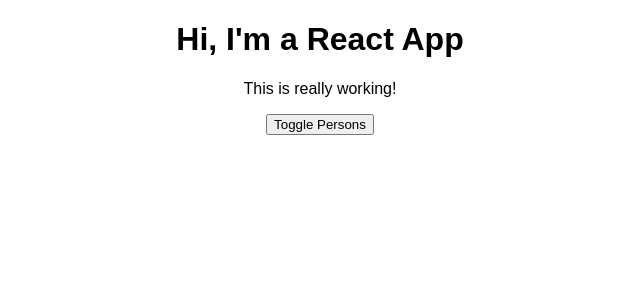
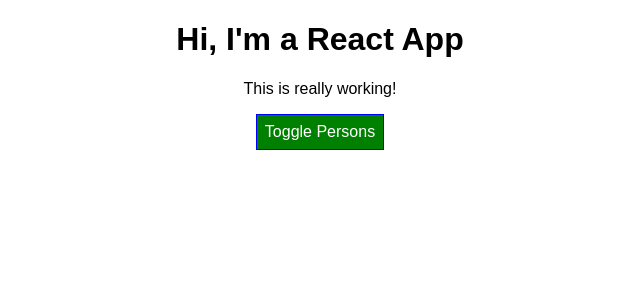
Before and after one commit to bengallard/react-complete-guide, a React app: page / in a window 1280 px wide. Shown: the top 300 px of the page, without its empty margins (320-960 px from the left). Built offline with nearby package versions, Linux system fonts and the light colour scheme.

Commit message:
lecture 86: returns Cockpit and Persons components

```diff
--- a/src/containers/App.js
+++ b/src/containers/App.js
@@ -1,7 +1,8 @@
 import React, { Component } from 'react'
 
 import classes from './App.css'
-import Person from '../components/Persons/Person/Person'
+import Cockpit from '../components/Cockpit/Cockpit'
+import Persons from '../components/Persons/Persons'
 
 
 class App extends Component {
@@ -51,37 +52,18 @@
     let btnClass = ''
 
     if ( this.state.showPersons ) {
-      persons = (
-        <div>
-          {this.state.persons.map((person, index) => {
-            return <Person
-              click={() => this.deletePersonHandler(index)}
-              name={person.name}
-              age={person.age}
-              changed={(event) => this.nameChangedHandler(event, person.id)}
-              key={person.id} />
-          })}
-        </div>
-      );
-
-      btnClass = classes.Red
-    }
-
-    let assignedClasses = []
-    if (this.state.persons.length <= 2) {
-      assignedClasses.push(classes.red)
-    }
-    if (this.state.persons.length <= 1) {
-      assignedClasses.push(classes.bold)
+      persons = <Persons
+          persons={this.state.persons}
+          clicked={this.deletePersonHandler}
+          changed={this.nameChangedHandler} />
     }
 
     return (
         <div className={classes.App}>
-          <h1>Hi, I'm a React App</h1>
-          <p className={assignedClasses.join(' ')}>This is really working!</p>
-          <button className={btnClass} onClick={this.togglePersonsHandler}>
-            Toggle Persons
-          </button>
+          <Cockpit
+            showPersons={this.state.showPersons}
+            persons={this.state.persons}
+            clicked={this.togglePersonsHandler} />
           {persons}
         </div>
     );
```
